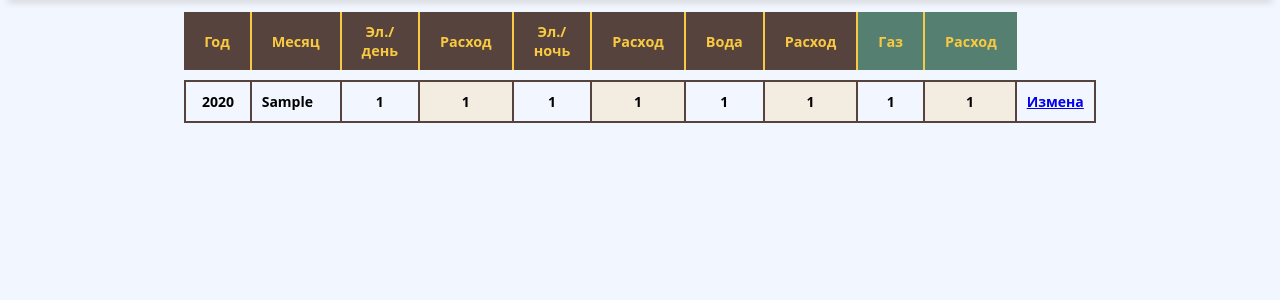
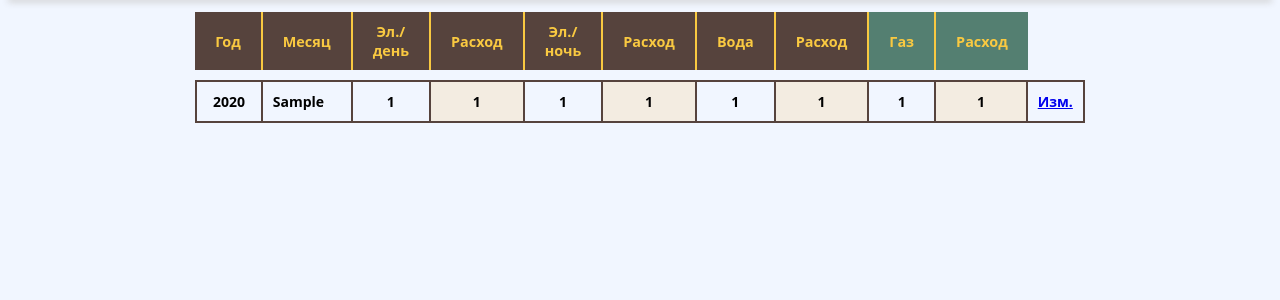
Before and after one commit to german-spb/Home, a Django app: page /list_counters/ in a window 1280 px wide. Shown: the part 67-367 px from the top of the page. Run offline with Django 5.2, Linux system fonts and the light colour scheme; tables that the repository leaves empty hold one stand-in row (values such as "Sample post").

Commit message:
change coun

```diff
--- a/resurses/templates/list_counters.html
+++ b/resurses/templates/list_counters.html
@@ -46,7 +46,7 @@
                     <td class="out">{{ coun.outgo_water }}</td>
                     <td>{{ coun.gas }}</td>
                     <td class="out">{{ coun.outgo_gas }}</td>
-                    <td><a href="counters_edit/{{coun.id}}">Измена</a></td>
+                    <td><a href="counters_edit/{{coun.id}}">Изм.</a></td>
                 </tr>
                 {% endfor %}
 
```
